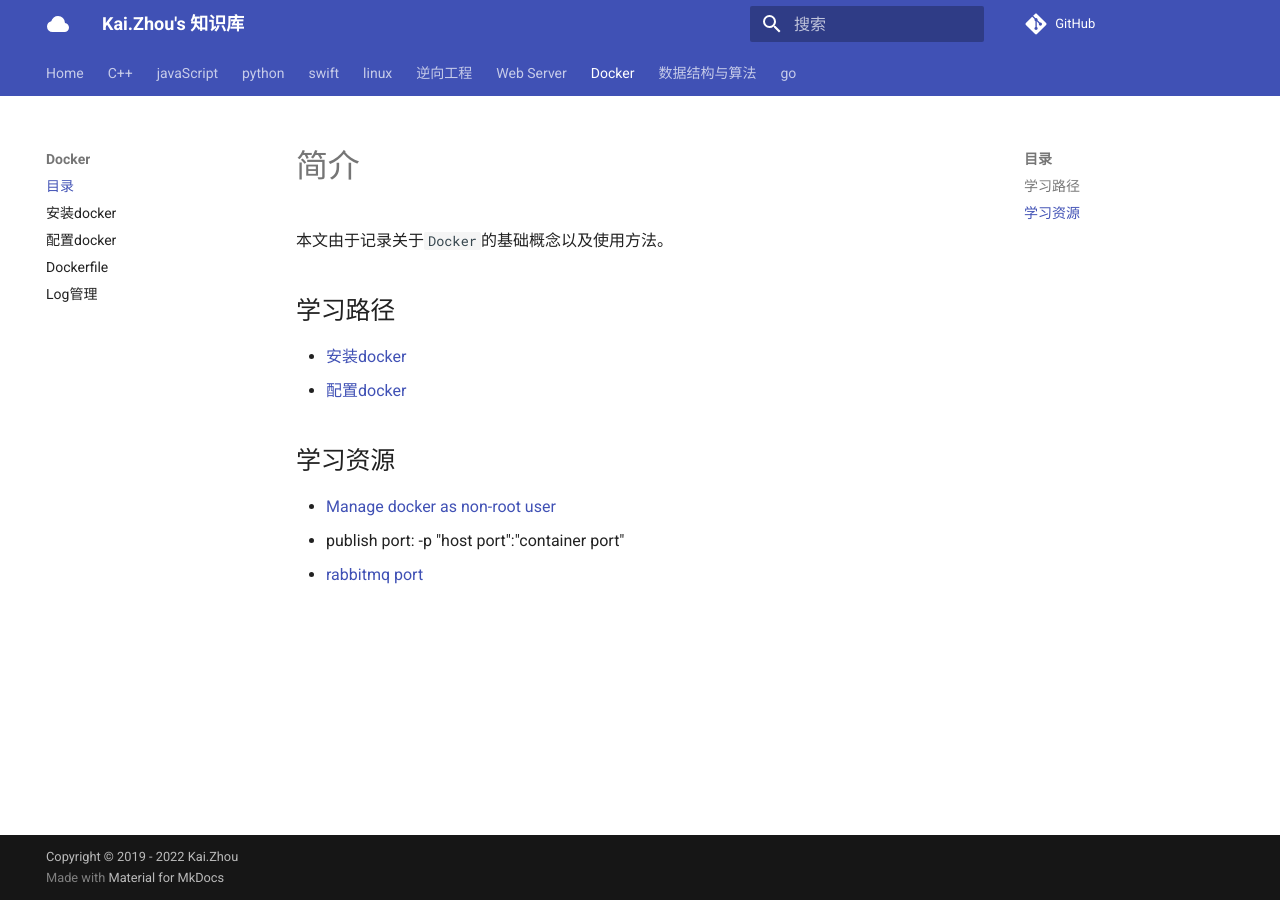
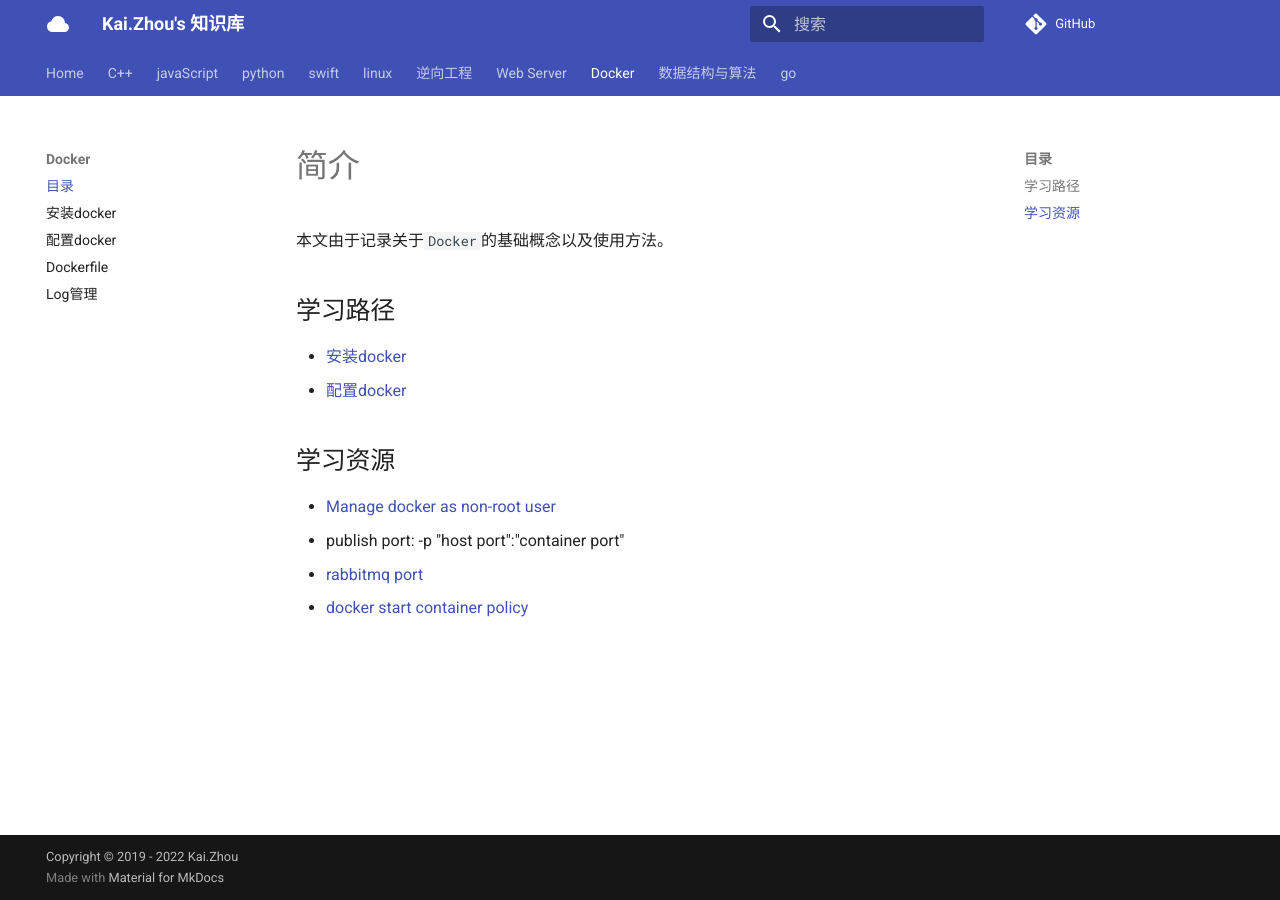
Before and after one commit to zhoukaidev/ks_blog, an MkDocs documentation site: the page built from docs/docker/index.md, in a window 1280 px wide. Built offline with MkDocs 1.6.1 and Material for MkDocs 9.7.7, drawn with Linux system fonts in a browser that asks for light colours; comment, search, counter and statistics services are not loaded.

Commit message:
Update index.md

```diff
--- a/docs/docker/index.md
+++ b/docs/docker/index.md
@@ -12,3 +12,4 @@
 * [Manage docker as non-root user](https://docs.docker.com/engine/install/linux-postinstall/)
 * publish port: -p "host port":"container port"
 * [rabbitmq port](https://medium.com/dev-genius/rabbitmq-with-docker-on-windows-in-30-minutes-172e88bb0808#:~:text=15672%20is%20the%20default%20port,5672%20for%20RabbitMQ%20message%20broker.)
+* [docker start container policy](https://docs.docker.com/config/containers/start-containers-automatically/)
```
